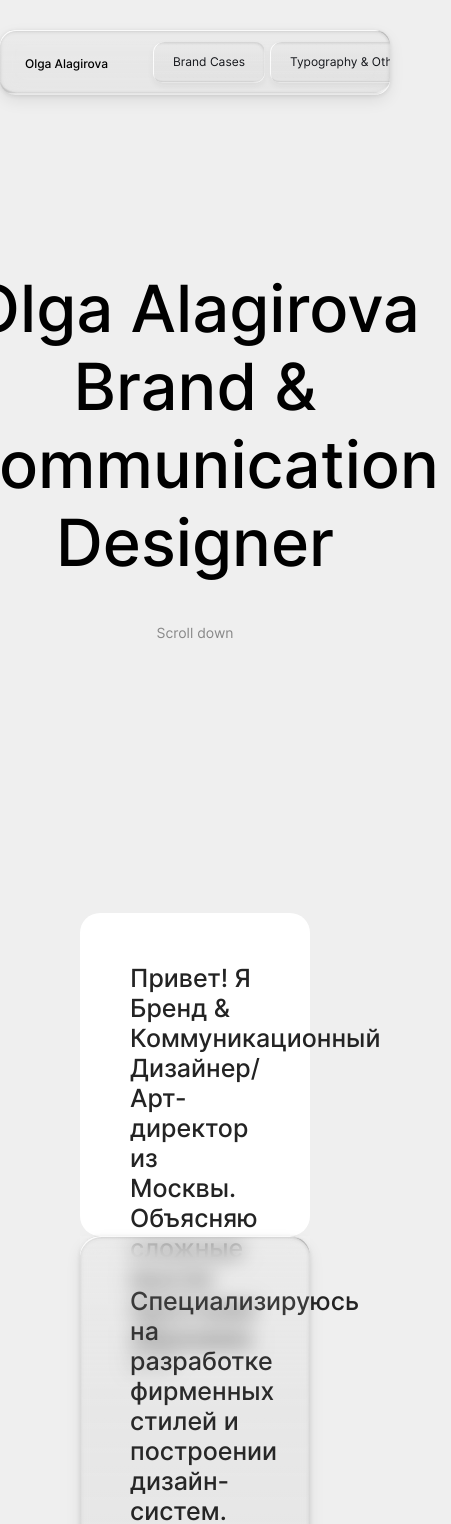
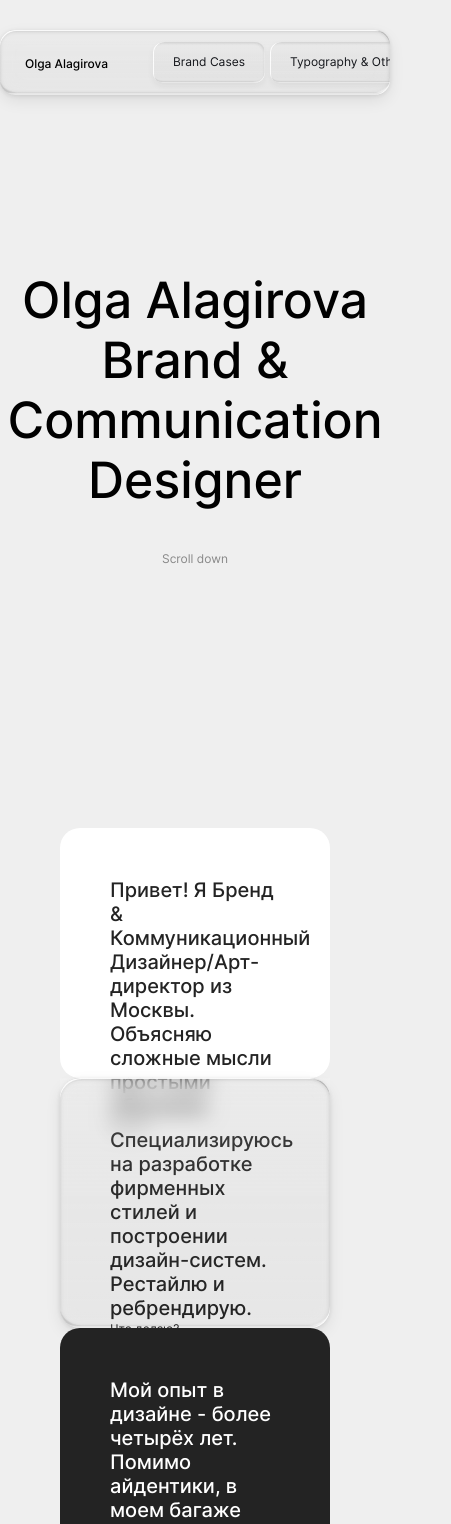
Before and after one commit to geraskinalekseysergeevich/olga-alagirova-portfolio-2026, a React (Vite) app: page / in a window 390 px wide. Shown: the top 1524 px of the page, 451 px wide, since content can reach past the window. Built offline with nearby package versions, Linux system fonts and the light colour scheme.

Commit message:
feat: 1024 adaptive

```diff
--- a/src/components/about-cards/card/about-card.module.css
+++ b/src/components/about-cards/card/about-card.module.css
@@ -14,6 +14,10 @@
 
 	@media (max-width: 1200px) {
 		height: 323px;
+	}
+
+	@media (max-width: 1024px) {
+		height: 250px;
 	}
 }
 
--- a/src/components/brand-case-card/brand-case-card.module.css
+++ b/src/components/brand-case-card/brand-case-card.module.css
@@ -6,6 +6,10 @@
 
 	@media (max-width: 1200px) {
 		height: 530px;
+	}
+
+	@media (max-width: 1024px) {
+		height: 442px;
 	}
 }
 
@@ -26,12 +30,16 @@
 	@media (max-width: 1200px) {
 		padding: 48px 48px 48px 32px;
 	}
+
+	@media (max-width: 1024px) {
+		padding: 40px 40px 40px 26px;
+	}
 }
 
 .texts {
 	display: flex;
 	flex-direction: column;
-	gap: 20px;
+	gap: var(--gap-20);
 }
 
 .caseName,
--- a/src/components/case-blocks/case-buttons/list-buttons.module.css
+++ b/src/components/case-blocks/case-buttons/list-buttons.module.css
@@ -3,5 +3,5 @@
 	width: 100%;
 	margin: 0 auto;
 	display: flex;
-	gap: 20px;
+	gap: var(--gap-20);
 }
--- a/src/components/case-blocks/case-footer/footer.module.css
+++ b/src/components/case-blocks/case-footer/footer.module.css
@@ -1,7 +1,7 @@
 .container {
 	display: flex;
 	flex-direction: column;
-	gap: 20px;
+	gap: var(--gap-20);
 	max-width: 620px;
 	margin: 0 auto;
 }
--- a/src/components/case-blocks/case-media-set/media-set.module.css
+++ b/src/components/case-blocks/case-media-set/media-set.module.css
@@ -1,7 +1,7 @@
 .container {
 	display: flex;
 	flex-direction: column;
-	gap: 20px;
+	gap: var(--gap-20);
 }
 
 .image {
--- a/src/components/case-blocks/case-text-block/text-block.module.css
+++ b/src/components/case-blocks/case-text-block/text-block.module.css
@@ -1,7 +1,7 @@
 .container {
 	display: flex;
 	flex-direction: column;
-	gap: 20px;
+	gap: var(--gap-20);
 	max-width: 620px;
 	margin: 0 auto;
 }
--- a/src/components/other-case-card/other-case-card.module.css
+++ b/src/components/other-case-card/other-case-card.module.css
@@ -26,6 +26,11 @@
 	padding: 40px;
 	border-bottom-left-radius: var(--other-border-radius);
 	border-bottom-right-radius: var(--other-border-radius);
+
+	@media (max-width: 1024px) {
+		padding: 36px;
+		gap: 36px;
+	}
 }
 
 .bottom > :last-child {
@@ -35,7 +40,7 @@
 .texts {
 	display: flex;
 	flex-direction: column;
-	gap: 20px;
+	gap: var(--gap-20);
 }
 
 .caseName,
--- a/src/styles/global.css
+++ b/src/styles/global.css
@@ -63,4 +63,8 @@ body {
 	@media (max-width: 1200px) {
 		padding: 30px 80px 100px 80px;
 	}
+
+	@media (max-width: 1024px) {
+		padding: 30px 60px 100px 60px;
+	}
 }
--- a/src/styles/variables.css
+++ b/src/styles/variables.css
@@ -7,6 +7,10 @@ h1 {
 
 	@media (max-width: 1200px) {
 		font-size: 65px;
+	}
+
+	@media (max-width: 1024px) {
+		font-size: 50px;
 	}
 }
 
@@ -19,6 +23,10 @@ h2 {
 
 	@media (max-width: 1200px) {
 		font-size: 25px;
+	}
+
+	@media (max-width: 1024px) {
+		font-size: 20px;
 	}
 }
 
@@ -48,6 +56,10 @@ h6 {
 	@media (max-width: 1200px) {
 		font-size: 14px;
 	}
+
+	@media (max-width: 1024px) {
+		font-size: 12px;
+	}
 }
 
 .bodyAccent {
@@ -59,6 +71,10 @@ h6 {
 
 	@media (max-width: 1200px) {
 		font-size: 14px;
+	}
+
+	@media (max-width: 1024px) {
+		font-size: 12px;
 	}
 }
 
@@ -82,9 +98,17 @@ h6 {
 
 	--gap-150: 150px;
 	--gap-100: 100px;
+	--gap-20: 20px;
 
 	@media (max-width: 1200px) {
+		--gap-150: 120px;
 		--gap-100: 80px;
-		--gap-150: 120px;
+		--gap-20: 16px;
+	}
+
+	@media (max-width: 1024px) {
+		--gap-150: 110px;
+		--gap-100: 50px;
+		--gap-20: 12px;
 	}
 }
```
